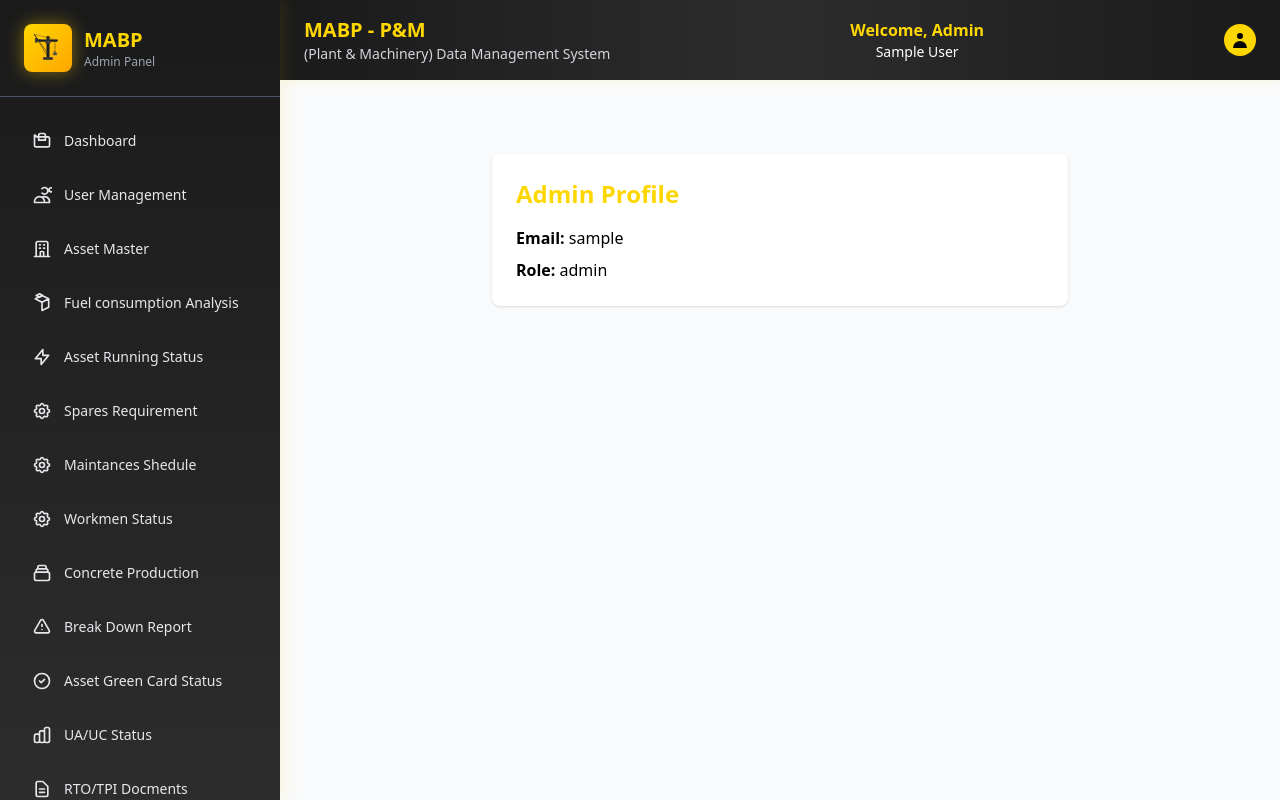
After one commit to Viswanath-varre/App-PnM, a Flask app: page /admin_profile in a window 1280 px wide. The commit adds this page. Run offline with Flask 3, Linux system fonts and the light colour scheme; the visitor is signed in with stand-in values (Sample User, id 1); some libraries are stand-ins or nearby versions.

Commit message:
working of all base and features

```diff
--- a/app.py
+++ b/app.py
@@ -384,6 +384,13 @@ def user_profile():
     user_role = session.get('role')
     return render_template('user_profile.html', user_email=user_email, user_role=user_role)
 
+# ---------------- ADMIN PROFILE ----------------
+@app.route('/admin_profile')
+@require_role('admin')
+def admin_profile():
+    user_email = session.get('user')
+    user_role = session.get('role')
+    return render_template('admin_profile.html', user_email=user_email, user_role=user_role)
 
 # ---------------- Change Password ----------------
 @app.route('/change_password', methods=['GET', 'POST'])
@@ -411,6 +418,31 @@ def change_password():
 
     return render_template('change_password.html')
 
+# ---------------- ADMIN CHANGE PASSWORD ----------------
+@app.route('/admin_change_password', methods=['GET', 'POST'])
+@require_role('admin')
+def admin_change_password():
+    if request.method == 'POST':
+        old_password = request.form.get('old_password')
+        new_password = request.form.get('new_password')
+        user_email = session.get('user')
+
+        try:
+            auth = supabase.auth.sign_in_with_password({
+                'email': user_email,
+                'password': old_password
+            })
+
+            if not auth.user:
+                return render_template('change_password.html', error="Incorrect current password")
+
+            supabase.auth.update_user({"password": new_password})
+            return redirect('/admin_dashboard')   # ✅ redirect admin back to admin dashboard
+
+        except Exception as e:
+            return render_template('change_password.html', error=str(e))
+
+    return render_template('change_password.html')
 
 # ---------------- MAIN ----------------
 if __name__ == "__main__":
--- a/templates/admin_base.html
+++ b/templates/admin_base.html
@@ -146,6 +146,7 @@
             opacity: 1;
             width: 8px;
         }
+
 
 
 
@@ -338,7 +339,7 @@
                 </div>
                 <div>
                     <h2 class="text-xl font-bold text-yellow-custom">MABP</h2>
-                    <p class="text-xs text-gray-400">P&M Admin Panel</p>
+                    <p class="text-xs text-gray-400">Admin Panel</p>
                 </div>
             </div>
         </div>
@@ -480,38 +481,41 @@
         </div>
     </div>
 
-    <!-- Header -->
     <header class="header header-gradient" id="header">
-        <div class="flex items-center justify-between h-full px-6">
-            <!-- Left: Title -->
+        <div class="flex items-center h-full px-6">
+
+            <!-- Left: Title (hidden on mobile) -->
+            <div class="hidden sm:block">
+                <h1 class="text-xl font-bold text-yellow-custom">MABP - P&M</h1>
+                <p class="text-sm text-gray-300">(Plant & Machinery) Data Management System</p>
+            </div>
+
+            <!-- Center: Welcome Message -->
+            <div class="flex-1 text-center">
+                <p class="text-yellow-custom font-semibold">
+                    Welcome, <span id="userName">Admin</span>
+                </p>
+                <p class="text-white text-xs sm:text-sm truncate max-w-[160px] sm:max-w-none mx-auto">
+                    {{ session['name'] }}
+                </p>
+            </div>
+
+            <!-- Right: Profile Dropdown -->
             <div class="flex items-center space-x-4">
-                <div class="hidden sm:block">
-                    <h1 class="text-xl font-bold text-yellow-custom">MABP - P&M</h1>
-                    <p class="text-sm text-gray-300">(Plant & Machinery) Data Management System</p>
-                </div>
-                <div class="sm:hidden">
-                    <p class="text-yellow-custom font-semibold">Admin: <span id="userName">{{ session['user'] }}</span></p>
+                <div class="relative">
+                    <button id="userMenuBtn" class="w-8 h-8 bg-yellow-custom rounded-full flex items-center justify-center">
+                        <svg class="w-5 h-5 text-black" fill="currentColor" viewBox="0 0 20 20">
+                            <path fill-rule="evenodd" d="M10 9a3 3 0 100-6 3 3 0 000 6zm-7 9a7 7 0 1114 0H3z"/>
+                        </svg>
+                    </button>
+                    <div id="userDropdown" class="hidden absolute right-0 mt-2 w-48 bg-white border rounded-lg shadow-lg z-50">
+                        <a href="/admin_profile" class="block px-4 py-2 text-sm hover:bg-gray-100">View Profile</a>
+                        <a href="/admin_change_password" class="block px-4 py-2 text-sm hover:bg-gray-100">Change Password</a>
+                        <a href="/logout" class="block px-4 py-2 text-sm text-red-600 hover:bg-gray-100">Logout</a>
+                    </div>
                 </div>
             </div>
 
-            <!-- Center: Welcome Message -->
-            <div class="text-center hidden md:block">
-                <p class="text-yellow-custom font-semibold">Welcome, <span id="userName">Admin User</span></p>
-                <p class="text-xs text-gray-400">Have a productive day!</p>
-            </div>
-
-            <!-- Right: User Info -->
-            <div class="flex items-center space-x-4">
-                <div class="text-right hidden sm:block">
-                    <p class="text-sm text-yellow-custom font-medium">Admin Panel</p>
-                    <p class="text-xs text-gray-400">Online</p>
-                </div>
-                <div class="w-8 h-8 bg-yellow-custom rounded-full flex items-center justify-center">
-                    <svg class="w-5 h-5 text-black" fill="currentColor" viewBox="0 0 20 20">
-                        <path fill-rule="evenodd" d="M10 9a3 3 0 100-6 3 3 0 000 6zm-7 9a7 7 0 1114 0H3z" clip-rule="evenodd"/>
-                    </svg>
-                </div>
-            </div>
         </div>
     </header>
 
@@ -649,6 +653,7 @@
 
 
 
+
         // Active link highlighting
         const currentPath = window.location.pathname;
         const sidebarLinks = document.querySelectorAll('.sidebar-link');
@@ -684,6 +689,24 @@
             initContentResize();
         });
 
+        // ---------- ADDED: dropdown toggle logic (admin profile button) ----------
+        document.addEventListener('DOMContentLoaded', () => {
+            const btn = document.getElementById('userMenuBtn');
+            const dropdown = document.getElementById('userDropdown');
+            if (btn && dropdown) {
+                btn.addEventListener('click', e => {
+                    e.stopPropagation();
+                    dropdown.classList.toggle('hidden');
+                });
+                document.addEventListener('click', e => {
+                    if (!btn.contains(e.target) && !dropdown.contains(e.target)) {
+                        dropdown.classList.add('hidden');
+                    }
+                });
+            }
+        });
+        // -----------------------------------------------------------------------
+
         // Set user name (you can replace this with dynamic data)
         // document.getElementById('userName').textContent = 'John Doe'; // Replace with actual user name
     </script>
--- /dev/null
+++ b/templates/admin_profile.html
@@ -0,0 +1,11 @@
+{% extends "admin_base.html" %}
+{% block title %}Admin Profile{% endblock %}
+{% block content %}
+<div class="bg-white p-6 rounded-lg shadow max-w-xl mx-auto mt-6">
+    <h2 class="text-2xl font-bold mb-4 text-yellow-custom">Admin Profile</h2>
+    <div class="space-y-2">
+        <p><strong>Email:</strong> {{ user_email }}</p>
+        <p><strong>Role:</strong> {{ user_role }}</p>
+    </div>
+</div>
+{% endblock %}
```
Also changed, not shown: templates/user_base.html (+3 -4 lines).
